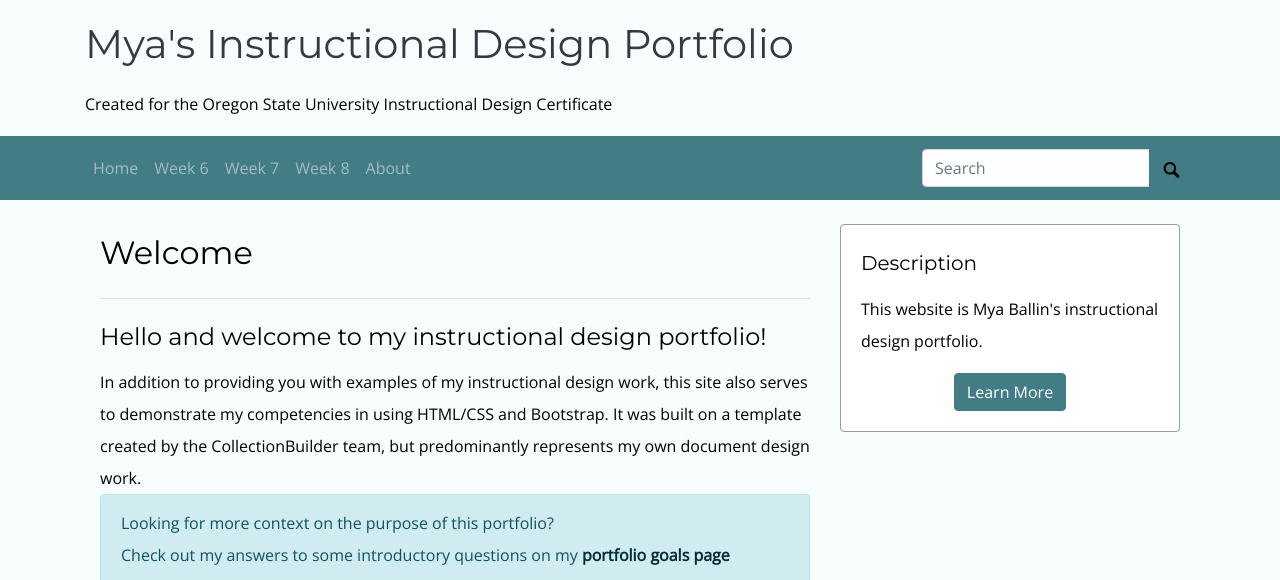
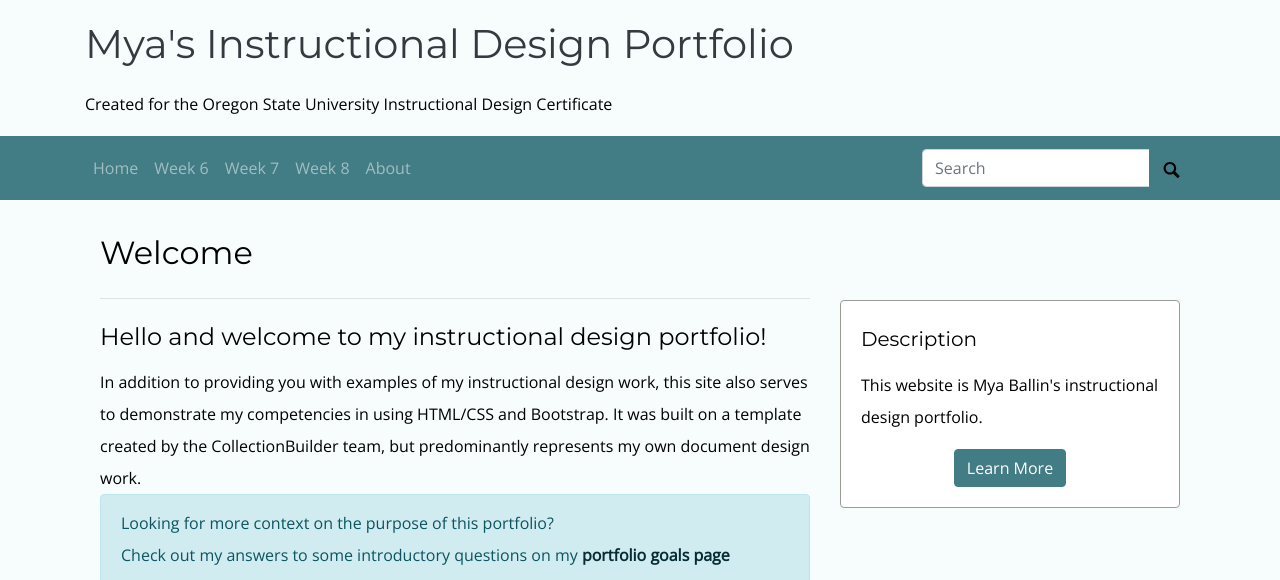
Before and after one commit to mxballin/instructional-design, a Jekyll site: the page built from index.md, in a window 1280 px wide. Shown: the top 580 px of the page. Built offline with Jekyll 4.4.1, drawn with Linux system fonts in a browser that asks for light colours; some web fonts are replaced; grey boxes are pictures that could not be loaded.

Commit message:
Update home-infographic.html

```diff
--- a/_layouts/home-infographic.html
+++ b/_layouts/home-infographic.html
@@ -14,7 +14,7 @@ layout: page
              Looking for more context on the purpose of this portfolio? <br> Check out my answers to some introductory questions on my <a href="https://instructional-design.mxballin.com/week7.html" class="alert-link">portfolio goals page</a>
             </div>
       </div>
-        <div class="col-md-4 my-0">
+      <div class="col-md-4 my-auto">
           {% include index/description.html %}
       </div>
   </div>
@@ -22,8 +22,9 @@ layout: page
       <h5>Not sure where to begin?</h5>
        <br>
       Here are some pages that might interest you!
-         <div class="row justify-content-center">
-           <div class="col">
+    </div>
+    <div class="row">
+        <div class="col mx-auto">
              <h6> My Teaching Philosophy</h6>
              {% include feature/card.html header="Example: Please Write Soon" text="Image description: A series of excerpts from multiple letters written by multiple authors featuring instances in which the correspondents asked Joan to write to them soon. Postscripts asking Joan to write as soon as she could are common throughout the letters, as are descriptions of how her letters were able to give them a slice of the life they were missing." objectid="https://cdn.discordapp.com/attachments/798302352737566730/879616554063527997/PleaseWriteSoon_cropped.png" width="75" centered=true %}
         </div>
@@ -33,4 +34,3 @@ layout: page
          </div>
      </div>
 </div>
-</div>
```
Lines whose indentation alone changed are shown as unchanged.
